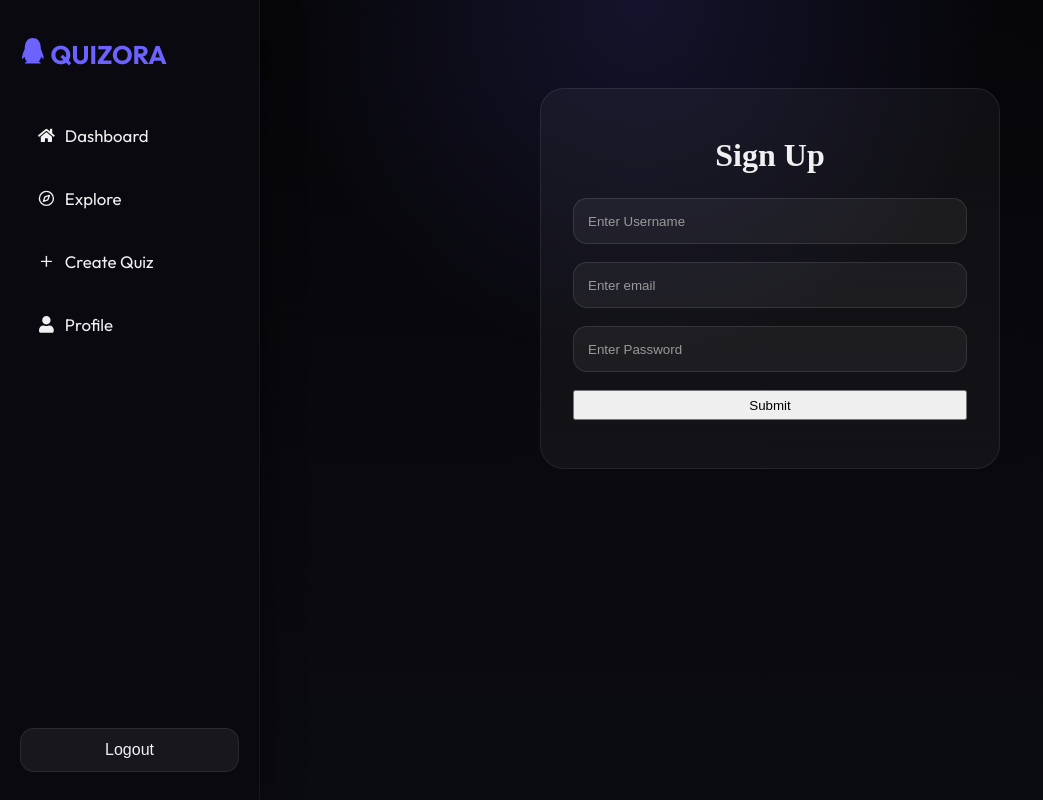
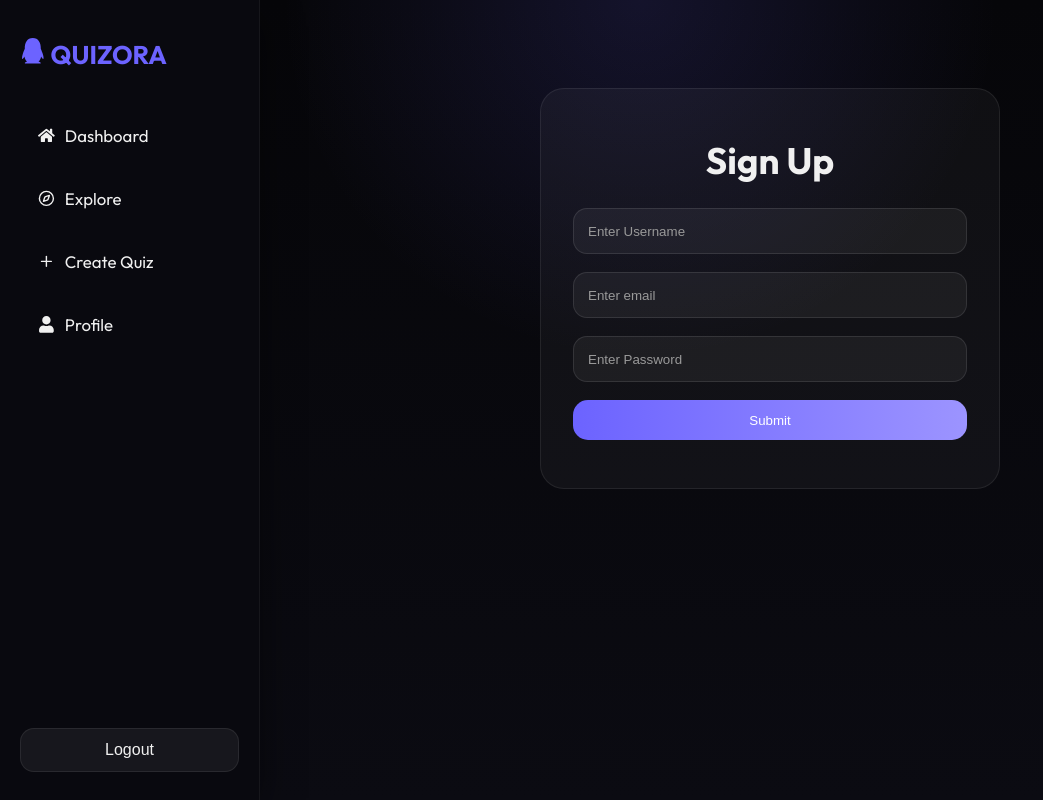
Before and after one commit to Tammyboy23/Quiz-App, a React (Vite) app: page /signup in a window 1280 px wide. Shown: the whole page, without its empty margins (0-1043 px from the left). Built offline with nearby package versions, Linux system fonts and the light colour scheme; a web font is replaced by a local one.

Commit message:
Login button and in progress title and updated Readme

```diff
--- a/src/App.jsx
+++ b/src/App.jsx
@@ -5,6 +5,7 @@ import NavBar from "./Pages/NavBar";
 import Explore from "./Pages/Explore";
 import Sign from "./Pages/SignUp";
 import Profile from "./Pages/Profile";
+import Create from "./Pages/Create";
 
 function App(){
     return(
@@ -19,6 +20,7 @@ function App(){
             <Route path="/quiz/:id" element={<Page/>}/>
             <Route path="/signup" element={<Sign/>}/>
             <Route path="/profile" element={<Profile />}/>
+            <Route path="/create" element={<Create />} />
         </Routes>
         </main>
         </div>
--- /dev/null
+++ b/src/Pages/Create.jsx
@@ -0,0 +1,10 @@
+function Create(){
+    return(
+        <>
+        <div className="create">
+            <h1>In Progress</h1>
+        </div>
+        </>
+    )
+}
+export default Create;
--- a/src/index.css
+++ b/src/index.css
@@ -759,8 +759,14 @@ body{
     border-radius: 14px;
 }
 .form button{
-    height: 30px;
-    background: ;
+    height: 40px;
+    background: linear-gradient( to right ,var(--accent), var(--accent2));
+    border: none;
+    border-radius: 15px;
+    color: #fff;
+}
+.form button:hover{
+    background: #9e99ff;
 }
 .form input:hover{
     border-color: rgba(108, 99, 255, 0.45);
@@ -1184,3 +1190,7 @@ body{
     font-size: 1.5rem;
   }
 }
+.sign h1{
+    font-family: outfit;
+    font-size: 2.3rem;
+}
```
Also changed, not shown: 1 other file (tests, documents, lock files or other folders).
